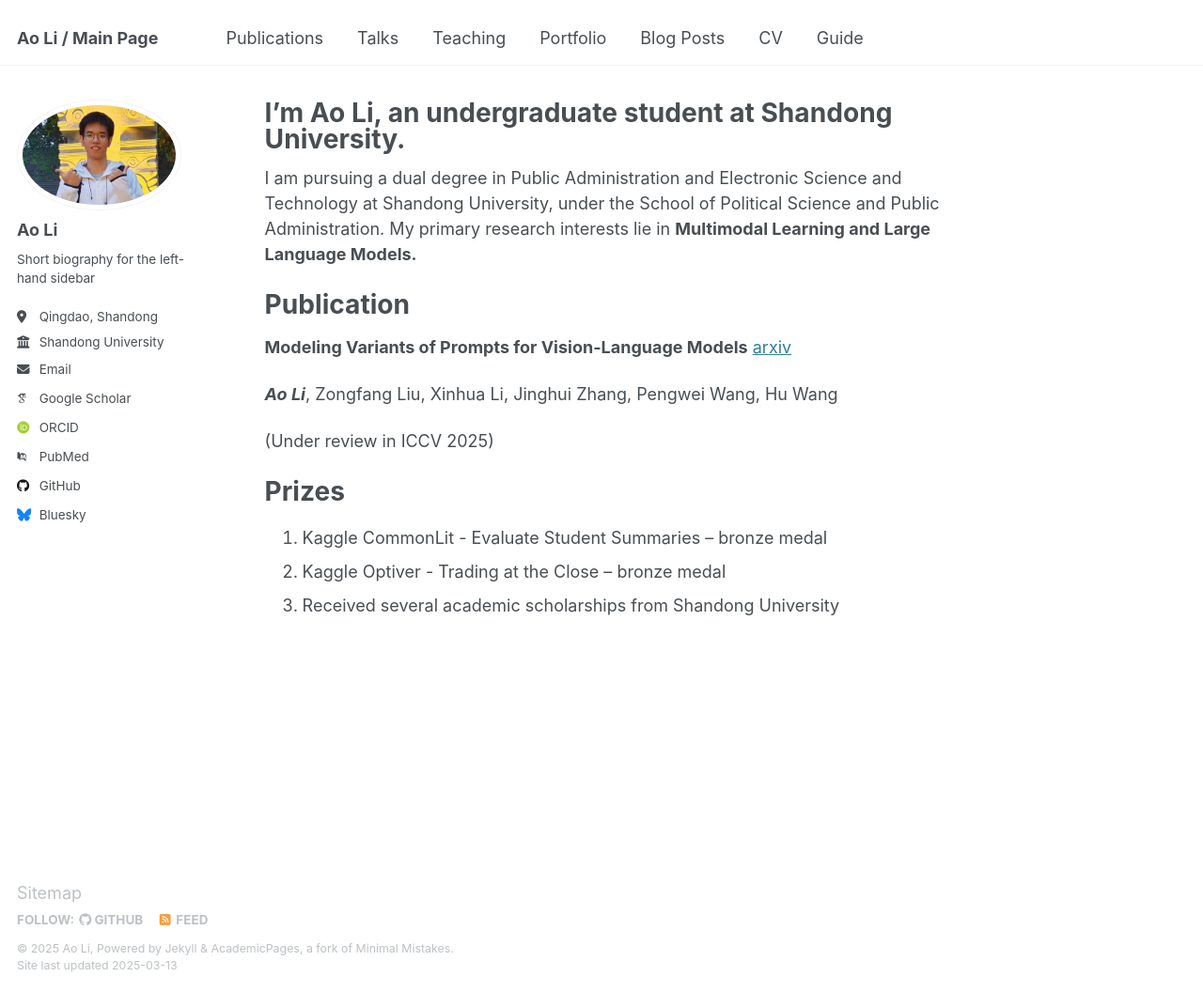
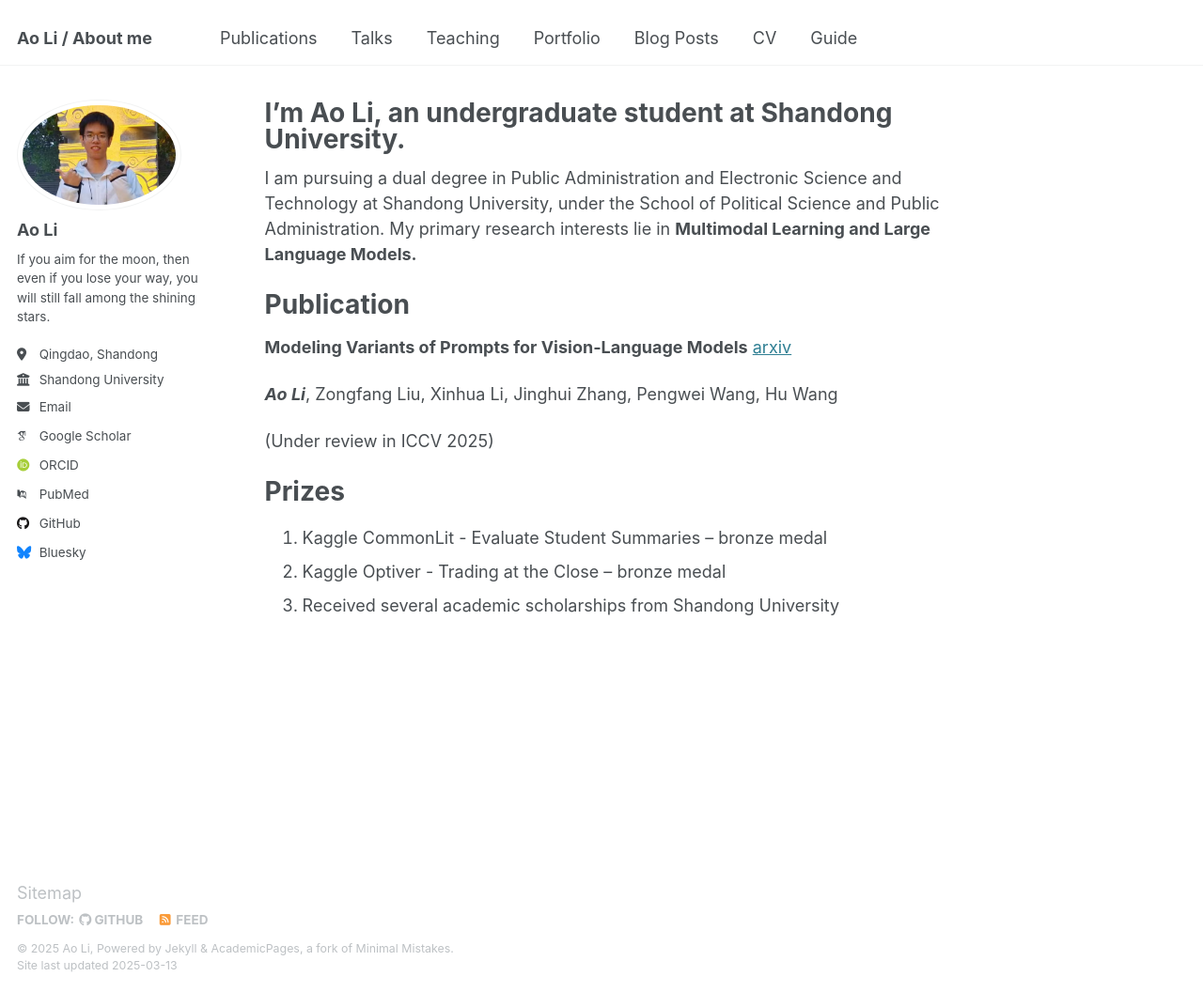
Before and after one commit to liaolea/liaolea.github.io, a Jekyll site: the page built from _pages/about.md, in a window 1280 px wide and 1056 px high. Shown: the whole window at 94% size. Built offline with Jekyll 4.4.1, drawn with Linux system fonts in a browser that asks for light colours; some web fonts are replaced.

Commit message:
Update _config.yml

```diff
--- a/_config.yml
+++ b/_config.yml
@@ -9,7 +9,7 @@
 # Basic Site Settings
 locale                   : "en-US"
 site_theme               : "default"
-title                    : "Ao Li / Main Page"
+title                    : "Ao Li / About me"
 title_separator          : "-"
 name                     : &name "Ao Li"
 description              : &description "personal description"
@@ -25,7 +25,7 @@ author:
   avatar           : "profile.png"
   name             : "Ao Li"
   pronouns         : # example: "she/her"
-  bio              : "Short biography for the left-hand sidebar"
+  bio              : "If you aim for the moon, then even if you lose your way, you will still fall among the shining stars."
   location         : "Qingdao, Shandong"
   employer         : "Shandong University"
   uri              : # URL
@@ -45,7 +45,7 @@ author:
   bitbucket        : # Username - Update with your username on the site
   codepen          : # Username
   dribbble         : # Username
-  github           : "academicpages"
+  github           : "liaolea"
   kaggle           : # Username
   stackoverflow    : # User number or user number and name (i.e., use "1" or "1/jeff-atwood")
 
```
